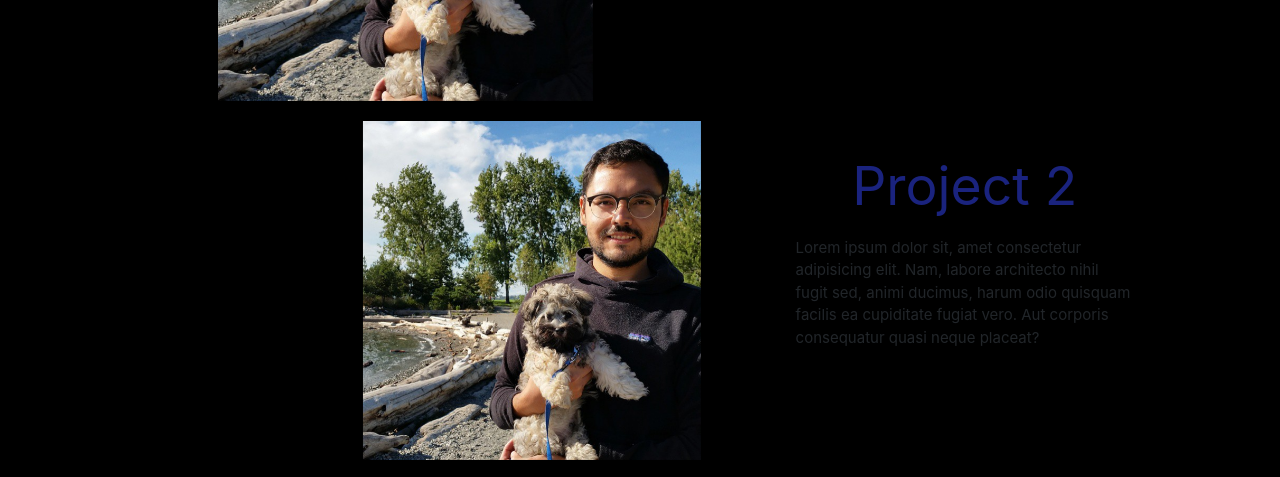
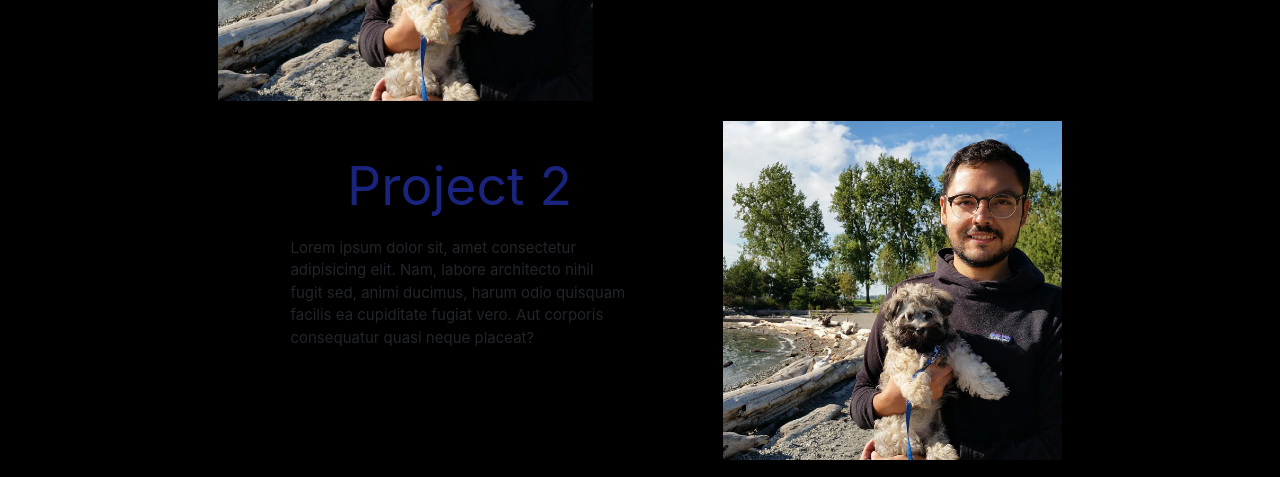
Before and after one commit to Manofsilva/Portfolio, a plain HTML site: page index.html in a window 1280 px wide. Shown: the part 3120-3597 px from the top of the page. Drawn offline with nearby package versions, Linux system fonts and the light colour scheme.

```diff
--- a/assets/css/styles.css
+++ b/assets/css/styles.css
@@ -60,7 +60,7 @@
   padding-bottom: 4vw;
 }
 .parallax-container {
-  height: 350px;
+  height: 200px;
   background-size: cover;
 }
 #contact {
--- a/index.html
+++ b/index.html
@@ -202,7 +202,7 @@
         </div>
 
         <div class="row">
-            <div class="col s12 l6 push-l7 offset-l1">
+            <div class="col s12 l6 offset-l1">
                 <div class="animated fadeInRight">
                     <h2 class="indigo-text text-darken-4">Project 2</h2>
                     <p>Lorem ipsum dolor sit, amet consectetur adipisicing elit. Nam, labore architecto nihil fugit sed,
@@ -212,7 +212,7 @@
                     </p>
                 </div>
             </div>
-            <div class="col s12 l4 pull-l5 right-align offset-l1">
+            <div class="col s12 l4 right-align offset-l1">
                 <div class="animated fadeInRight">
                     <img src="./assets/img/studentAvatar.jpg" alt="" class="responsive-img materialboxed">
                 </div>
```
